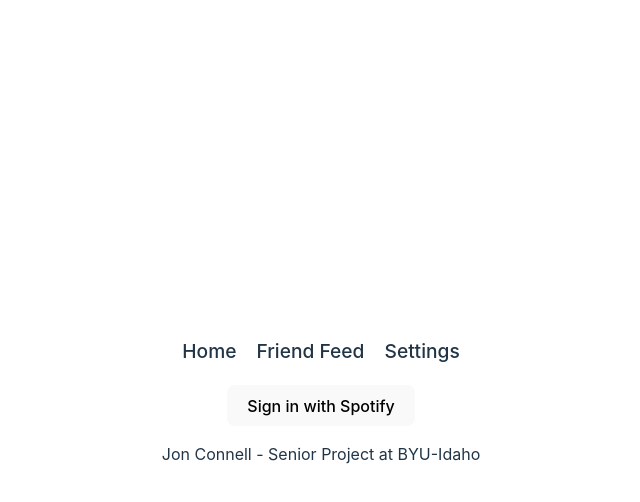
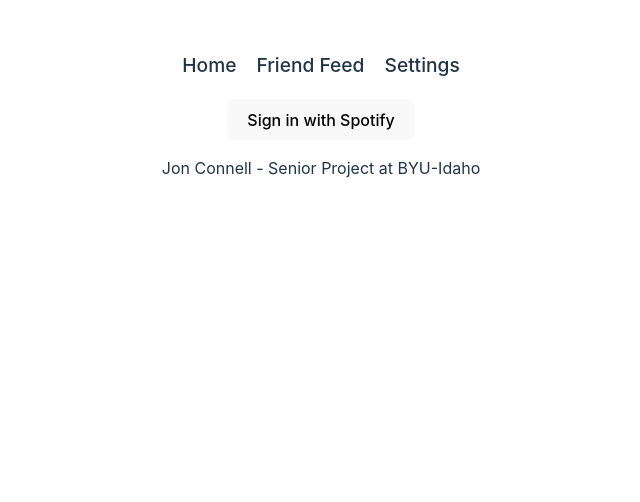
Before and after one commit to jm-connell/taste-test, a React (Vite) app: page / in a window 1280 px wide. Shown: the top 502 px of the page, without its empty margins (319-959 px from the left). Built offline with nearby package versions, Linux system fonts and the light colour scheme; no server answers.

Commit message:
fix spacing/alignment

```diff
--- a/src/styles/HomePage.css
+++ b/src/styles/HomePage.css
@@ -1,7 +1,8 @@
 .recently-played-table {
   width: 100%;
+  max-width: 800px; /* Add max-width */
   border-collapse: collapse;
-  margin: 20px 0;
+  margin: 20px auto; /* Center the table */
   font-size: 1em;
   text-align: left;
   color: white; /* Set text color to white */
--- a/src/styles/index.css
+++ b/src/styles/index.css
@@ -25,9 +25,13 @@
 
 body {
   margin: 0;
+  min-width: 320px;
+  min-height: 100vh;
+}
+
+#root {
   display: flex;
-  place-items: center;
-  min-width: 320px;
+  flex-direction: column;
   min-height: 100vh;
 }
 
```
